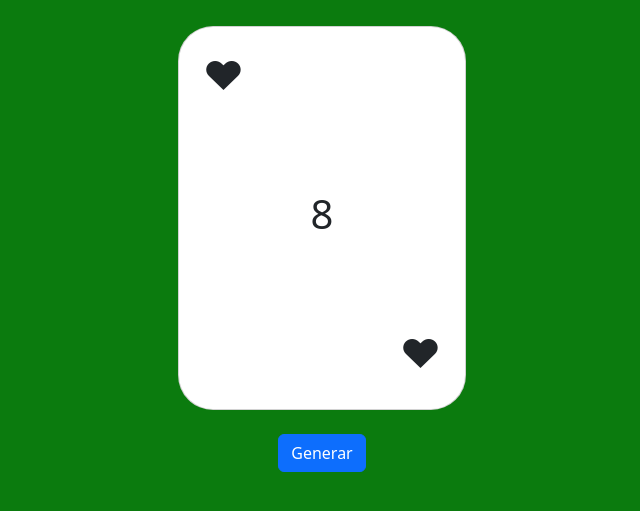
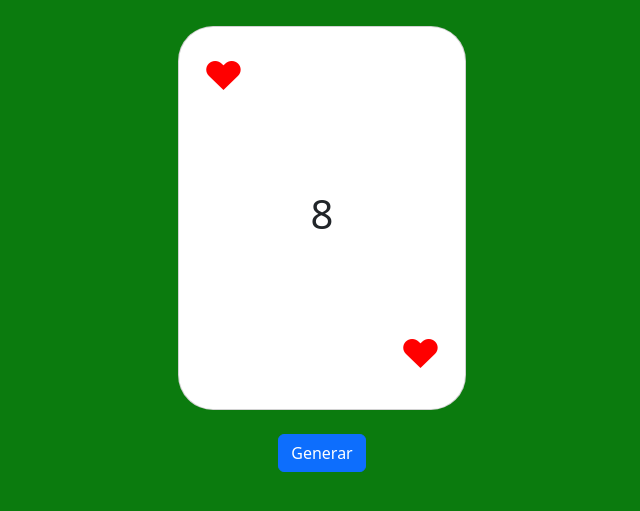
Before and after one commit to joshemcr2/Generador-de-Cartas-Aleatorias, a plain HTML site: page random card generator/index.html in a window 1280 px wide. Both pictures are taken after a click on the button "Generar". Shown: the part 285-796 px from the top of the page, without its empty margins (318-958 px from the left). Drawn offline with nearby package versions, Linux system fonts and the light colour scheme.

Commit message:
style.css

```diff
--- a/random card generator/style.css
+++ b/random card generator/style.css
@@ -18,3 +18,7 @@ body {
   font-style: oblique;
   font-weight: bold;
 }
+
+  .red-icon {
+    color: red;
+  }
```
